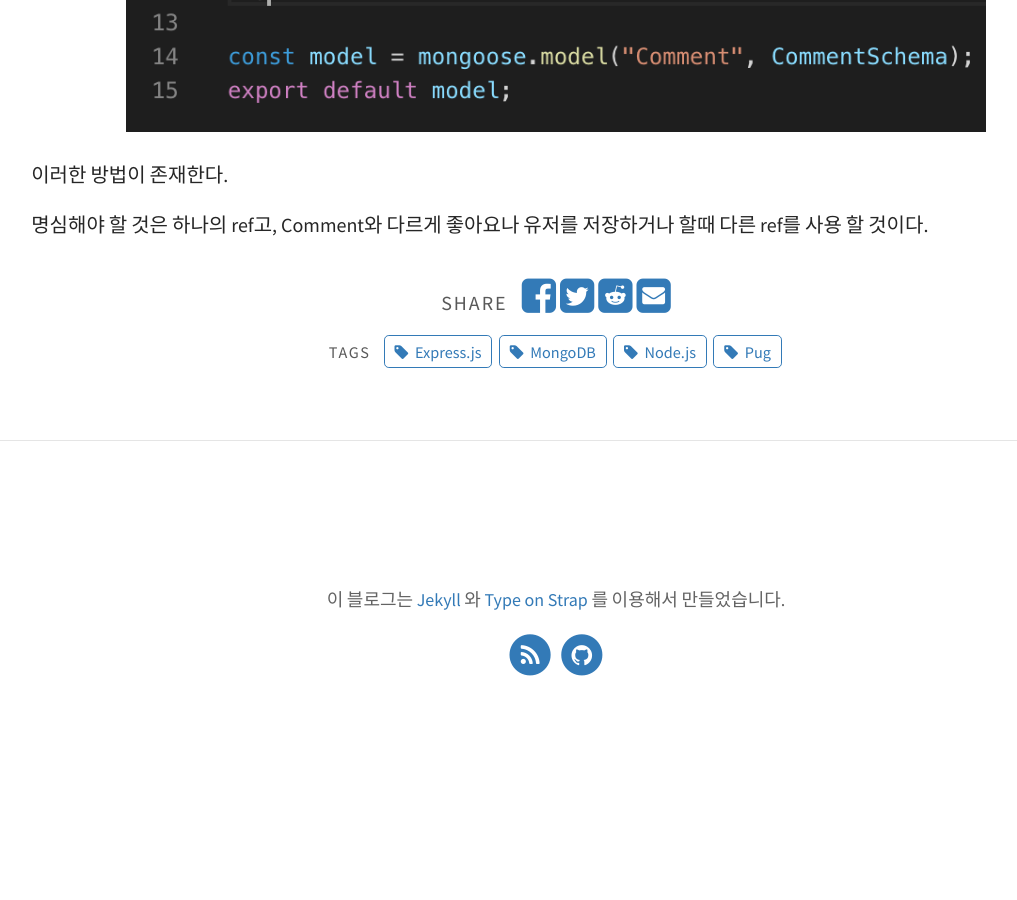
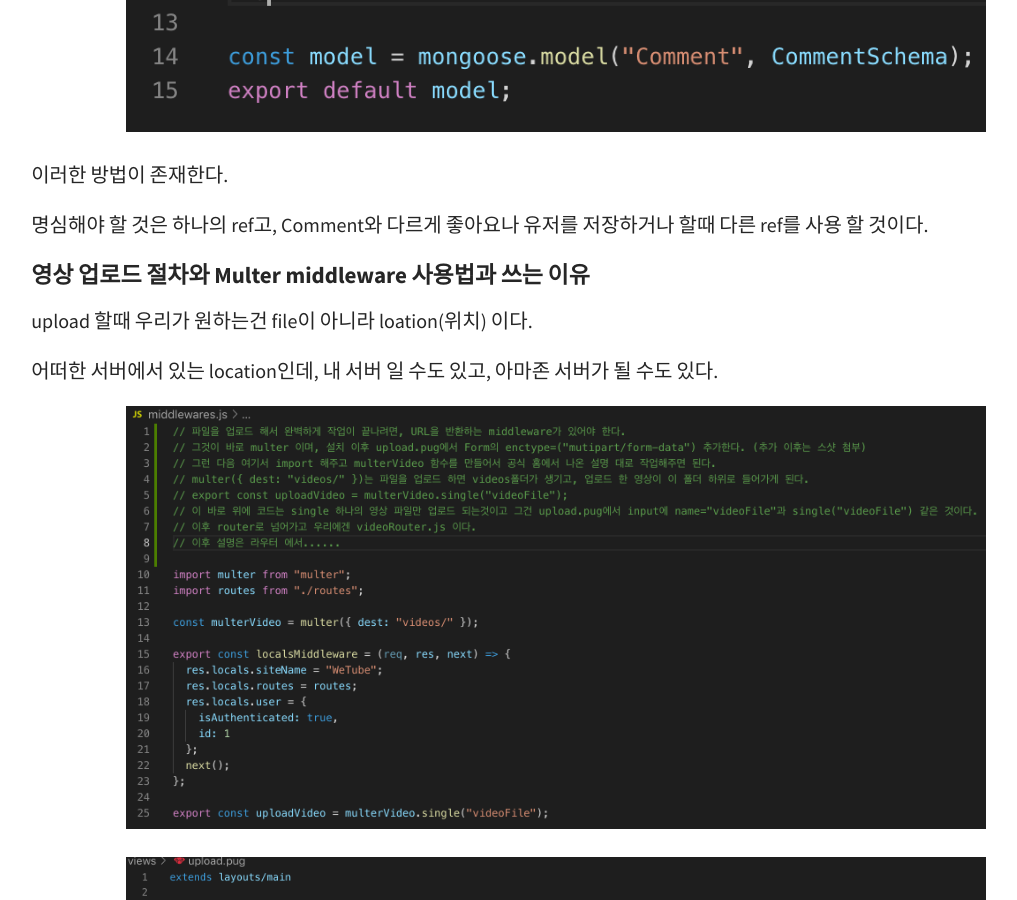
Before and after one commit to starsol89/starsol89.github.io, a Jekyll site: the page built from _posts/2020-01-17-wetube.md, in a window 1280 px wide and 900 px high, scrolled down 26060 px. Shown: the whole window, without its empty margins (84-1101 px from the left). Built offline with Jekyll 4.4.1, drawn with Linux system fonts in a browser that asks for light colours; before the commit the page ends 26778 px from its top, so only the background shows below that.

Commit message:
영상 업로드 절차와 Multer middleware 사용법과 쓰는 이유

```diff
--- a/_posts/2020-01-17-wetube.md
+++ b/_posts/2020-01-17-wetube.md
@@ -548,3 +548,17 @@ init.js 코드
 이러한 방법이 존재한다.
 
 명심해야 할 것은 하나의 ref고, Comment와 다르게 좋아요나 유저를 저장하거나 할때 다른 ref를 사용 할 것이다.
+
+#### 영상 업로드 절차와 Multer middleware 사용법과 쓰는 이유
+
+upload 할때 우리가 원하는건 file이 아니라 loation(위치) 이다.
+
+어떠한 서버에서 있는 location인데, 내 서버 일 수도 있고, 아마존 서버가 될 수도 있다.
+
+![multer1](/assets/img/pexels/multer1.png)
+
+![multer2](/assets/img/pexels/multer2.png)
+
+![multer3](/assets/img/pexels/multer3.png)
+
+![multer4](/assets/img/pexels/multer4.png)
```
